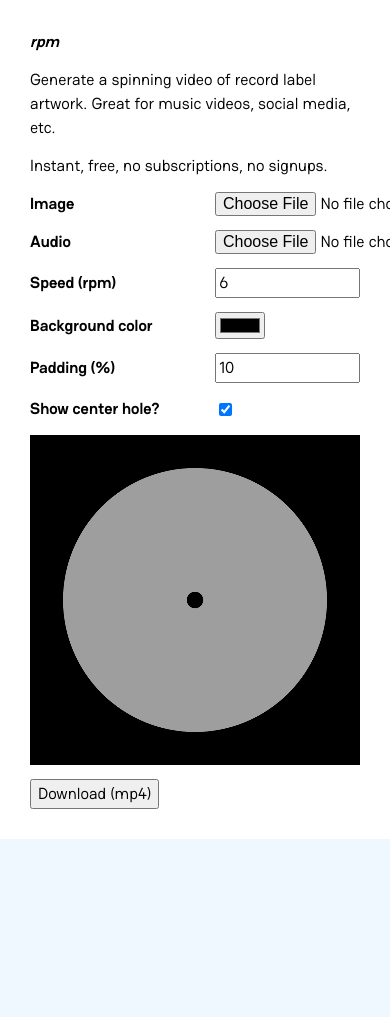
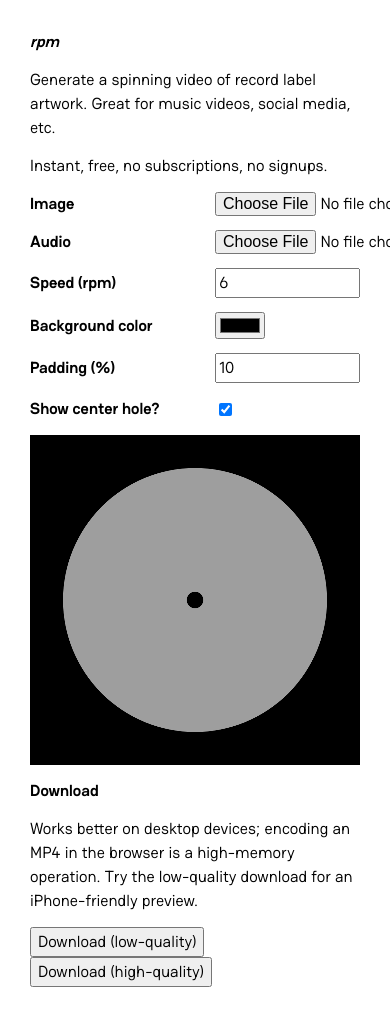
Before and after one commit to dylanpyle/rpm, a website with bundled scripts: page static/index.html in a window 390 px wide. Before the commit the page ends 844 px from the top, so only its background shows below. Built offline with nearby package versions, Linux system fonts and the light colour scheme.

Commit message:
add iPhone disclaimer

```diff
--- a/static/index.html
+++ b/static/index.html
@@ -69,12 +69,27 @@
 
       <canvas class='preview-canvas'></canvas>
 
+      <h2>Download</h2>
+
+      <p class='mobile-only'>
+      Works better on desktop devices; encoding an MP4 in the browser is a
+      high-memory operation. Try the low-quality download for an iPhone-friendly preview.
+      </p>
+
+      <button
+        class='download-button'
+        data-fps='30'
+        data-size='512'
+       >
+         Download (low-quality)
+      </button>
+
       <button
         class='download-button'
         data-fps='60'
         data-size='1024'
        >
-         Download (mp4)
+         Download (high-quality)
       </button>
     </main>
 
--- a/static/styles.css
+++ b/static/styles.css
@@ -82,3 +82,13 @@ label input[type=number] {
   flex-shrink: 0;
   margin-right: 20px;
 }
+
+.mobile-only {
+  display: none;
+}
+
+@media all and (max-width: 500px) {
+  .mobile-only {
+    display: block;
+  }
+}
```
